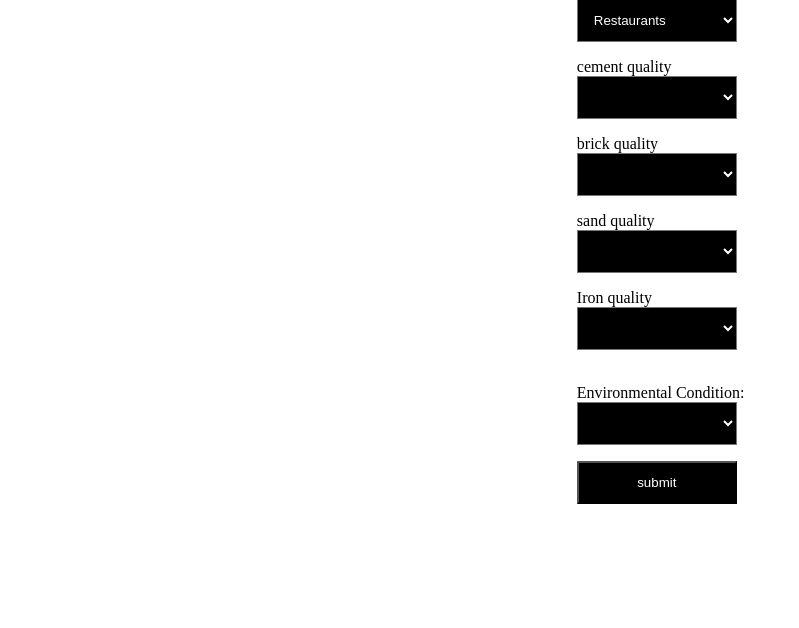
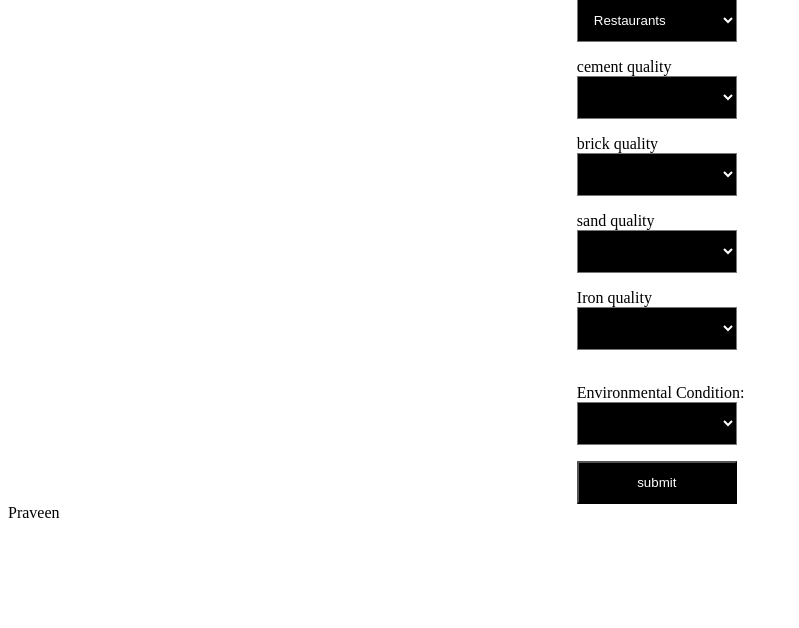
Before and after one commit to ESURU-PRAVEEN28/track3D, a Django app: page / in a window 1280 px wide. Shown: the part 172-800 px from the top of the page, without its empty margins (0-799 px from the left). Run offline with Django 5.2, Linux system fonts and the light colour scheme.

Commit message:
checking

```diff
--- a/con_app/templates/userinput.html
+++ b/con_app/templates/userinput.html
@@ -154,5 +154,6 @@
     cursor:pointer;
     }
 </style>
+Praveen
 
 </html>
```
